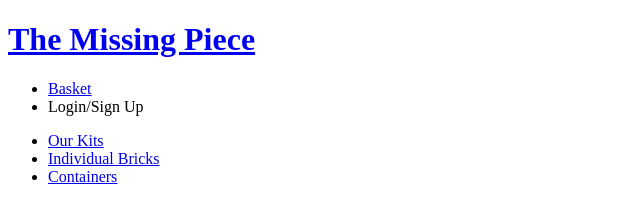
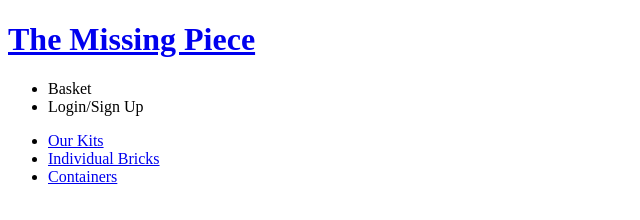
Before and after one commit to Edrysian/Second-Year-University-Coursework, a website: page client/index.html in a window 1280 px wide. Shown: the full height of the page, 0-640 px from the left. Drawn offline with Linux system fonts and the light colour scheme.

Commit message:
Updated to remove link to basket.html as it no longer exists

```diff
--- a/client/index.html
+++ b/client/index.html
@@ -7,7 +7,7 @@
 <head>
   <h1><a id="webName" href = '/'>The Missing Piece</a></h1>
   <ul>
-    <li><a id="basket" href = 'basket.html'>Basket</a></li>
+    <li><a id="bsktBtn">Basket</a></li>
     <li id="login">Login/Sign Up</li>
   </ul>
 </head>
```
Also changed, not shown: client/bricks.html (+0 -1 lines), client/contain.html (+1 -1 lines), client/kits.html (+1 -1 lines).
